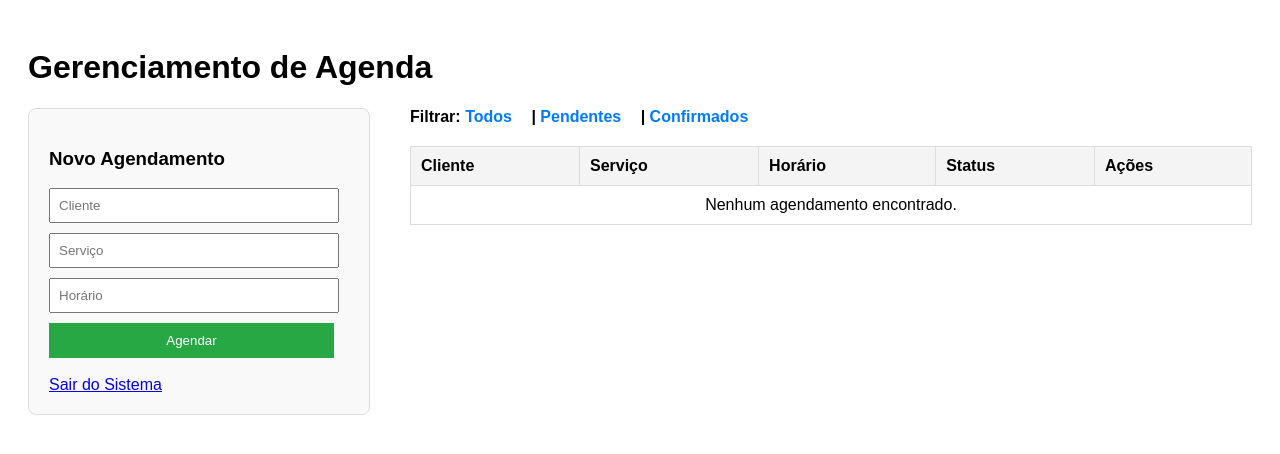
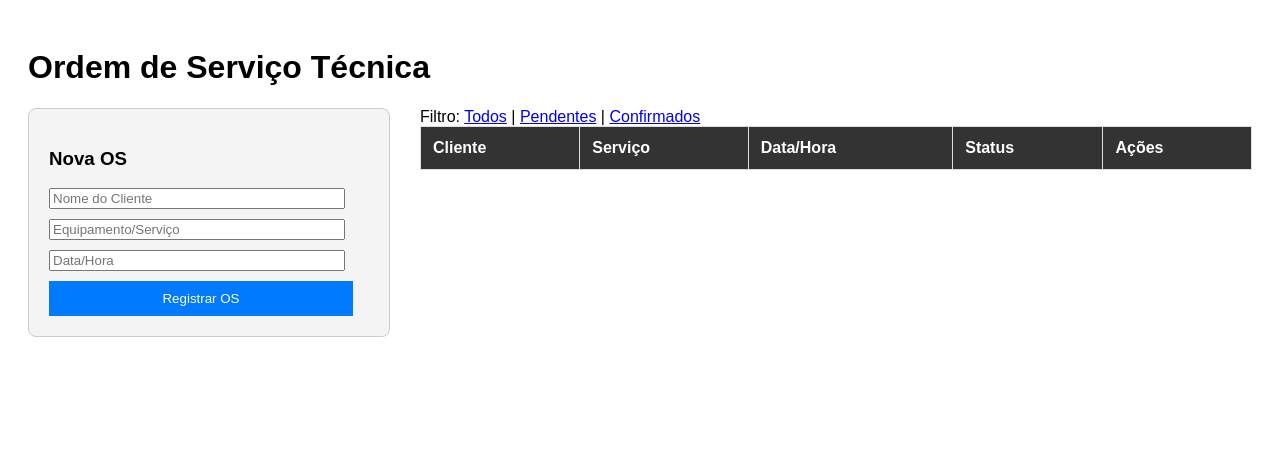
Before and after one commit to davidsonsuportelj-sys/agenda, a Flask app: page / in a window 1280 px wide. Shown: the top 454 px of the page. Run offline with Flask 3, Linux system fonts and the light colour scheme; a user stored in the database is signed in; data that the repository does not hold is empty.

Commit message:
Estrutura de OS definida

```diff
--- a/app.py
+++ b/app.py
@@ -37,8 +37,8 @@ def login():
                     login_user(User(user_in))
                     return redirect(url_for('index'))
             flash('Usuário ou senha inválidos!')
-        except Exception as e:
-            print(f"Erro no login: {e}")
+        except Exception:
+            flash('Erro de conexão!')
     return render_template('login.html')
 
 @app.route('/')
@@ -48,22 +48,18 @@ def index(status_filtro=None):
     query = supabase.table("agendamentos").select("*")
     if status_filtro:
         query = query.eq("status", status_filtro)
-
     response = query.execute()
-    return render_template('index.html', agenda=response.data, filtro_atual=status_filtro)
+    return render_template('index.html', agenda=response.data)
 
 @app.route('/agendar', methods=['POST'])
 @login_required
 def agendar():
-    try:
-        supabase.table("agendamentos").insert({
-            "cliente": request.form.get('nome'),
-            "servico": request.form.get('servico'),
-            "horario": request.form.get('horario'),
-            "status": "Pendente"
-        }).execute()
-    except Exception as e:
-        print(f"ERRO: {e}")
+    supabase.table("agendamentos").insert({
+        "cliente": request.form.get('cliente'),
+        "servico": request.form.get('servico'),
+        "horario": request.form.get('horario'),
+        "status": "Pendente"
+    }).execute()
     return redirect(url_for('index'))
 
 @app.route('/excluir/<int:id>')
--- a/templates/index.html
+++ b/templates/index.html
@@ -2,49 +2,36 @@
 <html lang="pt-br">
 <head>
     <meta charset="UTF-8">
-    <title>Agenda</title>
+    <title>Sistema de OS</title>
     <style>
         body { font-family: sans-serif; padding: 20px; }
-        .container { display: flex; gap: 40px; }
-        .form-area { width: 300px; border: 1px solid #ddd; padding: 20px; border-radius: 8px; background: #f9f9f9; }
+        .container { display: flex; gap: 30px; }
+        .form-area { width: 320px; border: 1px solid #ccc; padding: 20px; border-radius: 8px; background: #f4f4f4; }
         .table-area { flex-grow: 1; }
-        table { width: 100%; border-collapse: collapse; margin-top: 10px; }
-        th, td { border: 1px solid #ddd; padding: 10px; text-align: left; }
-        th { background-color: #f4f4f4; }
-        .filtros { margin-bottom: 20px; font-weight: bold; }
-        .filtros a { margin-right: 15px; text-decoration: none; color: #007bff; }
+        table { width: 100%; border-collapse: collapse; }
+        th, td { border: 1px solid #ddd; padding: 12px; text-align: left; }
+        th { background-color: #333; color: white; }
     </style>
 </head>
 <body>
-
-    <h1>Gerenciamento de Agenda</h1>
-
+    <h1>Ordem de Serviço Técnica</h1>
     <div class="container">
         <div class="form-area">
-            <h3>Novo Agendamento</h3>
+            <h3>Nova OS</h3>
             <form action="/agendar" method="POST">
-                <input type="text" name="nome" placeholder="Cliente" required style="width: 90%; padding: 8px; margin-bottom: 10px;"><br>
-                <input type="text" name="servico" placeholder="Serviço" required style="width: 90%; padding: 8px; margin-bottom: 10px;"><br>
-                <input type="text" name="horario" placeholder="Horário" required style="width: 90%; padding: 8px; margin-bottom: 10px;"><br>
-                <button type="submit" style="width: 95%; padding: 10px; background: #28a745; color: white; border: none; cursor: pointer;">Agendar</button>
+                <input type="text" name="cliente" placeholder="Nome do Cliente" required style="width: 90%; margin-bottom: 10px;"><br>
+                <input type="text" name="servico" placeholder="Equipamento/Serviço" required style="width: 90%; margin-bottom: 10px;"><br>
+                <input type="text" name="horario" placeholder="Data/Hora" required style="width: 90%; margin-bottom: 10px;"><br>
+                <button type="submit" style="width: 95%; padding: 10px; background: #007bff; color: white; border: none;">Registrar OS</button>
             </form>
-            <br>
-            <a href="/logout">Sair do Sistema</a>
         </div>
-
         <div class="table-area">
-            <div class="filtros">
-                Filtrar:
-                <a href="/">Todos</a> |
-                <a href="/Pendente">Pendentes</a> |
-                <a href="/Confirmado">Confirmados</a>
+            <div>
+                Filtro: <a href="/">Todos</a> | <a href="/Pendente">Pendentes</a> | <a href="/Confirmado">Confirmados</a>
             </div>
-
             <table>
                 <thead>
-                    <tr>
-                        <th>Cliente</th><th>Serviço</th><th>Horário</th><th>Status</th><th>Ações</th>
-                    </tr>
+                    <tr><th>Cliente</th><th>Serviço</th><th>Data/Hora</th><th>Status</th><th>Ações</th></tr>
                 </thead>
                 <tbody>
                     {% for item in agenda %}
@@ -58,15 +45,10 @@
                             <a href="/excluir/{{ item.id }}">🗑️</a>
                         </td>
                     </tr>
-                    {% else %}
-                    <tr>
-                        <td colspan="5" style="text-align: center;">Nenhum agendamento encontrado.</td>
-                    </tr>
                     {% endfor %}
                 </tbody>
             </table>
         </div>
     </div>
-
 </body>
 </html>
```
